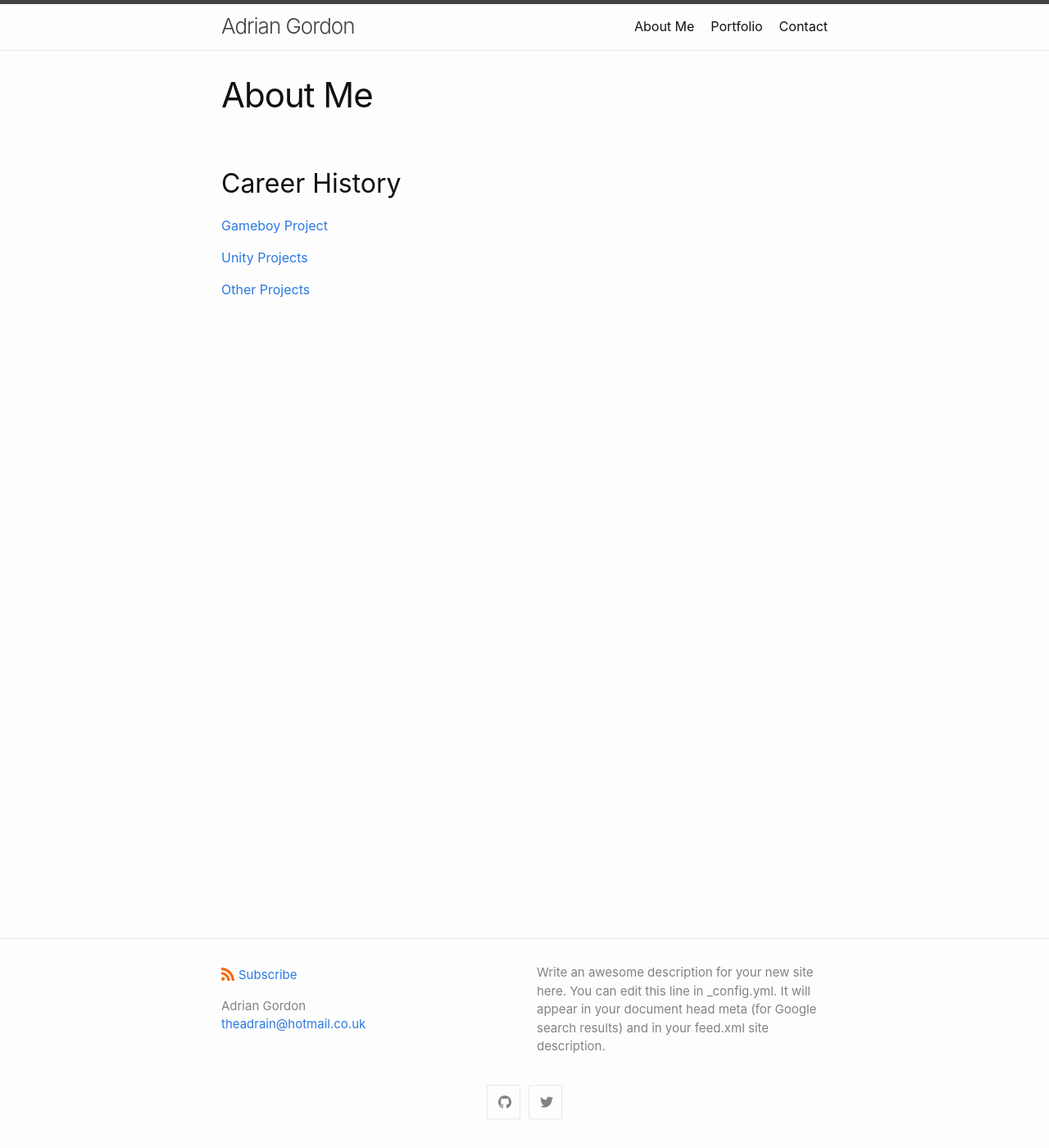
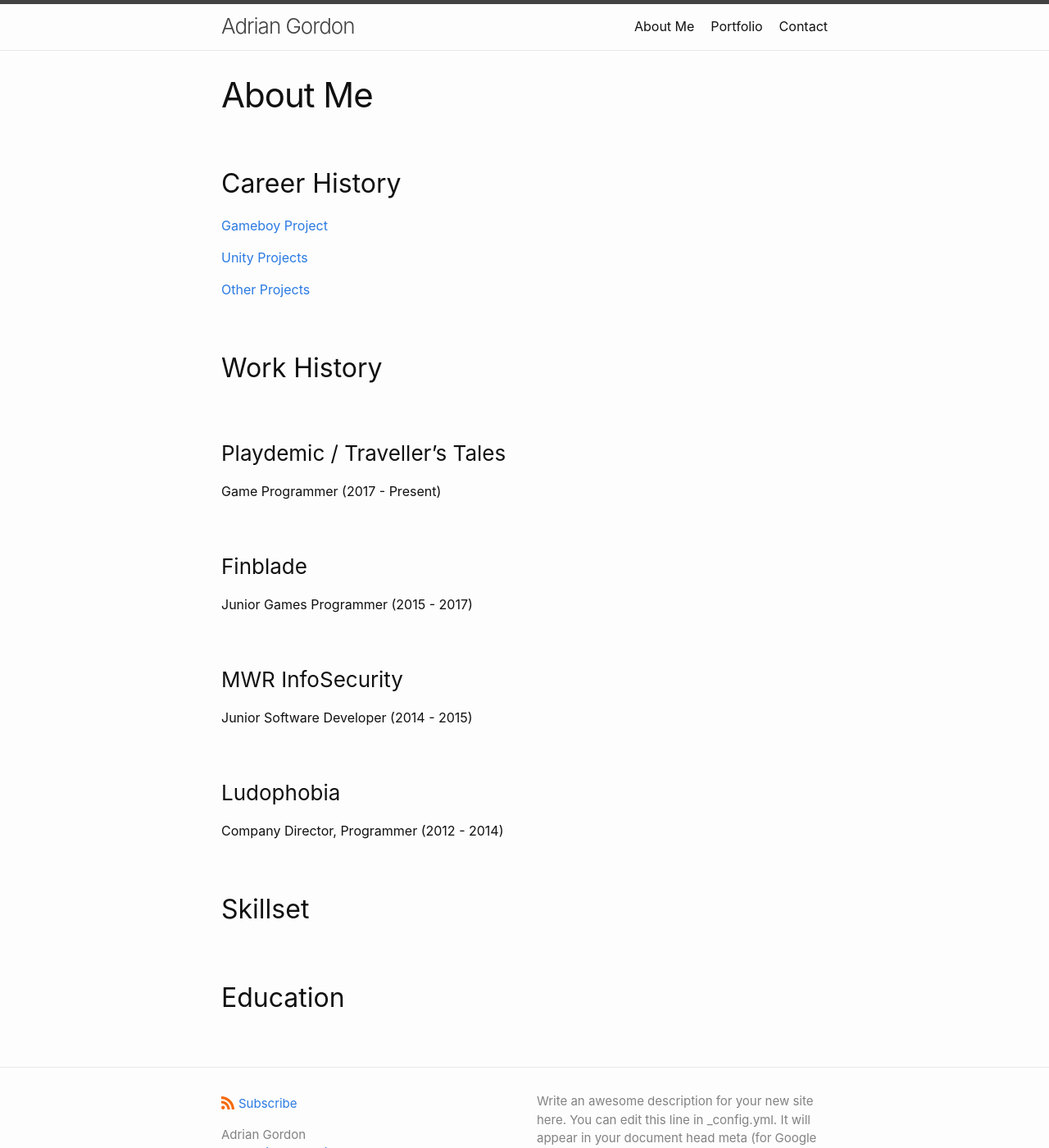
Before and after one commit to TheADrain/Portfolio, a Jekyll site: the page built from docs/index.markdown, in a window 1280 px wide and 1400 px high. Shown: the whole window at 82% size. Built offline with Jekyll 4.4.1, drawn with Linux system fonts in a browser that asks for light colours.

Commit message:
Update index.markdown

```diff
--- a/docs/index.markdown
+++ b/docs/index.markdown
@@ -15,3 +15,21 @@ order: 1
 [gameboy-proj]: https://theadrain.github.io/portfolio/gameboy
 [unity-proj]: https://theadrain.github.io/portfolio/unity-projects
 [other-proj]: https://theadrain.github.io/portfolio/other-projects
+
+## Work History
+
+### Playdemic / Traveller's Tales
+Game Programmer (2017 - Present)
+
+### Finblade
+Junior Games Programmer (2015 - 2017)
+
+### MWR InfoSecurity
+Junior Software Developer (2014 - 2015)
+
+### Ludophobia
+Company Director, Programmer (2012 - 2014)
+
+## Skillset
+
+## Education
```
